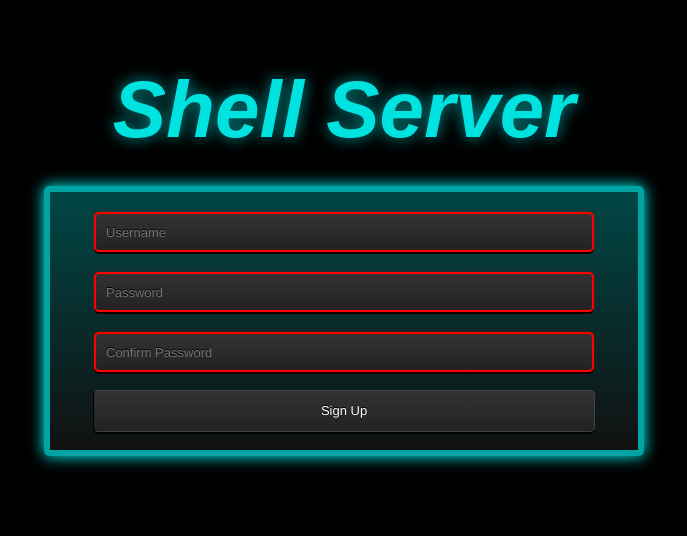
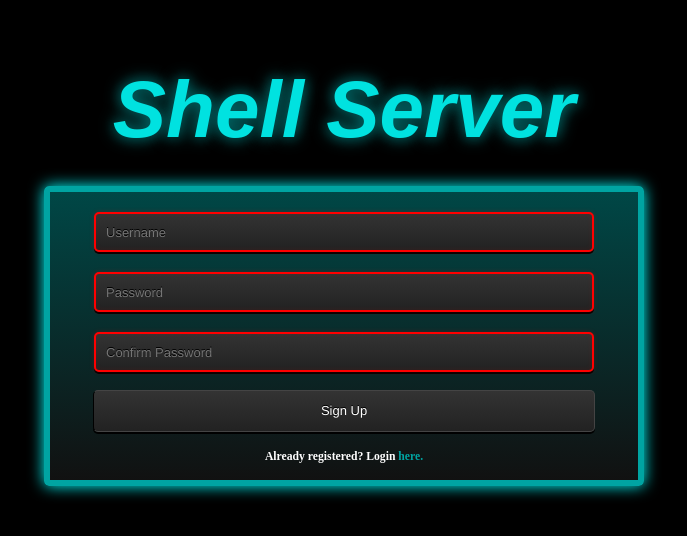
Before and after one commit to CyberPiTeam/ShellServer, a plain HTML site: page frontend/index.html in a window 1280 px wide. Shown: the whole page, without its empty margins (296-983 px from the left). Drawn offline with Linux system fonts and the light colour scheme.

Commit message:
Add link to login for those already registered.

```diff
--- a/frontend/index.html
+++ b/frontend/index.html
@@ -49,6 +49,7 @@
 		<input type="password" id="password" name="password" placeholder="Password" required>
 		<input type="password" id="password2" name="password2" placeholder="Confirm Password" required>
 		<button type="button" onclick="register()">Sign Up</button>
+		<h3>Already registered? Login <a href="/wetty">here.</a></h3>
 	</div>
 </form>
 </section>
--- a/frontend/main.css
+++ b/frontend/main.css
@@ -19,6 +19,24 @@ body {
   margin: 5%;
   text-align:center;
 }
+
+h3{
+	color: white;
+}
+
+a{
+	text-decoration: none;
+	color #00a4a2;
+}
+
+a:link {
+  color: #00a4a2;
+}
+
+a:visited {
+  color: #00a4a2;
+}
+
 
 /* SHELL SERVER HEADING */
 #title {
@@ -60,7 +78,7 @@ h1 {
           box-shadow: 0 0 15px #00fffd;
   border-radius: 5px;
   display: inline-block;
-  height: 270px;
+  height: 300px;
   margin: 30px auto 0;
   position: relative;
   z-index: 4;
@@ -229,13 +247,13 @@ h1 {
   }
   40% {
     width: 0;
-    height: 270px;
+    height: 300px;
     border: 6px solid #00a4a2;
     opacity: 1;
     padding: 0;
   }
   100% {
-    height: 270px;
+    height: 300px;
     width: 600px;
   }
 }
@@ -256,13 +274,13 @@ h1 {
   }
   40% {
     width: 0;
-    height: 270px;
+    height: 300px;
     border: 6px solid #00a4a2;
     opacity: 1;
     padding: 0;
   }
   100% {
-    height: 270px;
+    height: 300px;
     width: 600px;
   }
 }
```
